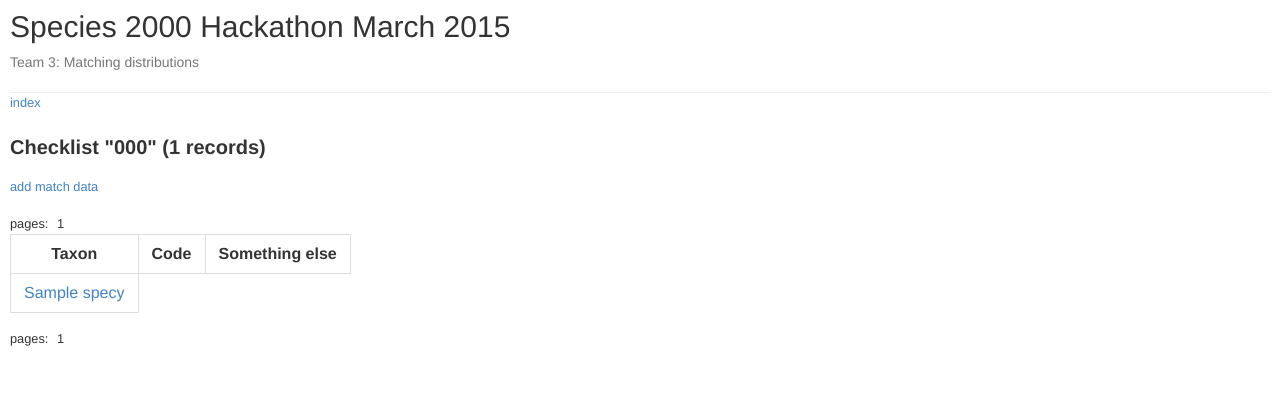
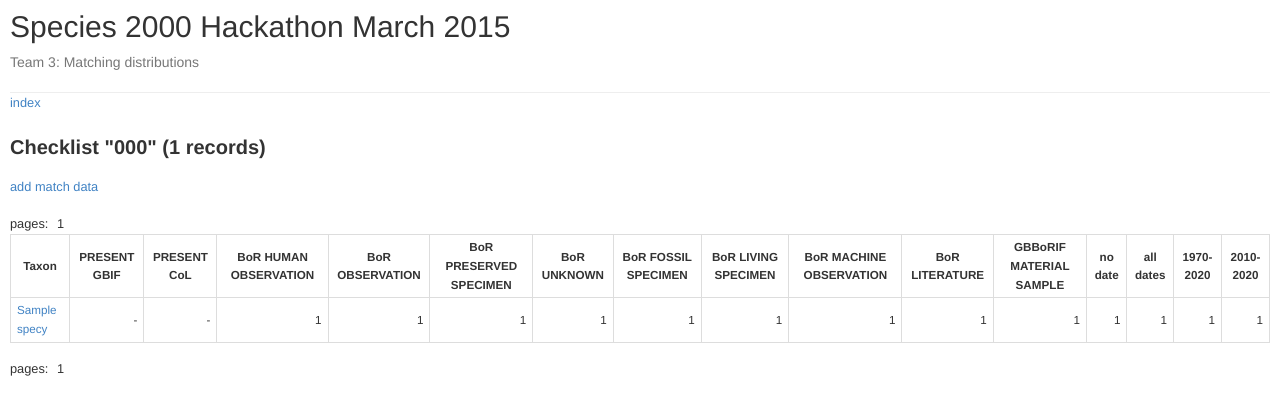
Before and after one commit to Sp2000/hackathon_group3, a PHP site: page /browse.php?code=000 in a window 1280 px wide. Shown: the top 415 px of the page. Run offline with PHP 8.4, Linux system fonts and the light colour scheme; tables that the repository leaves empty hold one stand-in row (values such as "Sample post").

Commit message:
Beta 1 finished

```diff
--- a/web/browse.php
+++ b/web/browse.php
@@ -10,7 +10,47 @@
 		$start=isset($p['start']) ? (int) $p['start'] : 0;
 		$per_page=isset($p['per_page']) ? (int)$p['per_page'] : SPECIES_PER_PAGE;
 
-		$s = $conn->prepare('select SQL_CALC_FOUND_ROWS * from checklist_species where checklist_code = :code LIMIT :limit OFFSET :offset');
+		$s = $conn->prepare("
+			select
+				SQL_CALC_FOUND_ROWS
+				_a.checklist_species_key as _checklist_species_key,
+				_a.scientific_name as _scientific_name,
+			if(count(_b.id)=0,'-','Y') as `PRESENT GBIF`,
+			if(count(_d.id)=0,'-','Y') as `PRESENT CoL`,
+				_c.basisOfRecord_HUMAN_OBSERVATION as `BoR HUMAN OBSERVATION`,
+				_c.basisOfRecord_OBSERVATION as `BoR OBSERVATION`,
+				_c.basisOfRecord_PRESERVED_SPECIMEN as `BoR PRESERVED SPECIMEN`,
+				_c.basisOfRecord_UNKNOWN as `BoR UNKNOWN`,
+				_c.basisOfRecord_FOSSIL_SPECIMEN as `BoR FOSSIL SPECIMEN`,
+				_c.basisOfRecord_LIVING_SPECIMEN as `BoR LIVING SPECIMEN`,
+				_c.basisOfRecord_MACHINE_OBSERVATION as `BoR MACHINE OBSERVATION`,
+				_c.basisOfRecord_LITERATURE as `BoR LITERATURE`,
+				_c.basisOfRecord_MATERIAL_SAMPLE as `GBBoRIF MATERIAL SAMPLE`,
+				_c.date_NoDate as `no date`,
+				_c.date_All as `all dates`,
+				_c.date_1970_2020 as `1970-2020`,
+				_c.date_2010_2020 as `2010-2020`
+
+			from
+				checklist_species _a
+
+			left join checklist_matches _b
+				on _a.id=_b.checklist_species_id
+				and _b.match_provider='GBIF'
+
+			left join checklist_matches _d
+				on _a.id=_d.checklist_species_id
+				and _d.match_provider='CoL'
+
+			left join checklist_gbif_matches _c
+				on _a.id=_c.checklist_species_id
+			where
+				_a.checklist_code = :code
+			group by
+				_a.id
+			LIMIT :limit
+			OFFSET :offset
+		");
 		$s->bindValue(':code', $code, PDO::PARAM_STR);
 		$s->bindValue(':limit', $per_page, PDO::PARAM_INT);
 		$s->bindValue(':offset', $start, PDO::PARAM_INT);
@@ -18,7 +58,7 @@
 
 		$obj = new StdClass;
 		$obj->totalcount=$conn->query('SELECT FOUND_ROWS();')->fetch(PDO::FETCH_COLUMN);
-		$obj->data=$s->fetchAll();
+		$obj->data=$s->fetchAll(PDO::FETCH_CLASS);
 		$obj->code=$code;
 		$obj->start=$start;
 		$obj->per_page=$per_page;
@@ -67,6 +107,22 @@
 	include_once 'includes/html-header.php';
 
 ?>
+<style>
+table, tr, th, td {
+	font-size:0.9em;
+}
+
+.markdown-body table th, .markdown-body table td {
+    border: 1px solid #ddd;
+    padding: 3px 6px;
+}
+
+.markdown-body table td {
+	text-align:right;
+}
+
+</style>
+
 <p class="nav-menu">
 	<a href="index.php">index</a>
 </p>
@@ -85,8 +141,15 @@
         <thead>
             <tr>
                 <th>Taxon</th>
-                <th>Code</th>
-                <th>Something else</th>
+<?php
+
+	foreach((array)$results->data[0] as $key=>$val)
+	{
+		if (strpos($key,'_')===0) continue;
+		echo '<th>',str_replace(array('_'),array(' '),$key),'</th>',chr(10);
+	}
+
+?>
             </tr>
         </thead>
         <tbody>
@@ -96,8 +159,17 @@
 	{
 		echo
 			'<tr>',
-				'<td>','<a href="'.$val['checklist_species_key'].'" target="_detail">',$val['scientific_name'],'</a>','</td>',
-			'</tr>',chr(10);
+				'<td style="text-align:left">','<a href="'.$val->_checklist_species_key.'" target="_detail">',$val->_scientific_name,'</a>','</td>';
+
+				foreach((array)$val as $key=>$bla)
+				{
+					if (strpos($key,'_')===0) continue;
+					echo '<td>',$bla,'</td>',chr(10);
+				}
+
+		echo '</tr>',chr(10);
+
+
 	}
 
 ?>
--- a/web/includes/config.php
+++ b/web/includes/config.php
@@ -9,4 +9,4 @@
 	define('CHECKLIST_SPECIES_ID_PREFIX','http://www.nederlandsesoorten.nl/nsr/concept/');
 	define('INCOMING_DATA_FOLDER','C:\www\hackathon2015\hackaton_group3\incoming\\');
 
-	$ACCEPTED_PROVIDERS=['GBIF'];
+	$ACCEPTED_PROVIDERS=['GBIF','CoL'];
```
Also changed, not shown: web/addmatch.php (+5 -3 lines), incoming/result_nld_checklist_col.csv (added), 1 other file.
